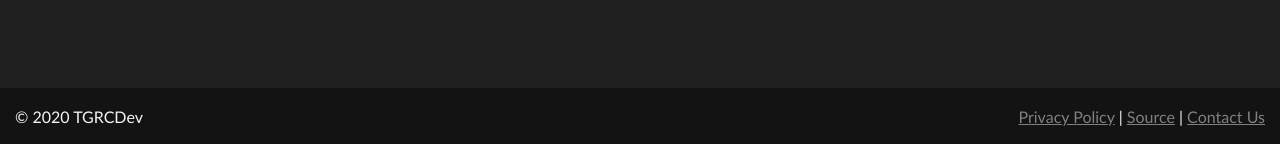
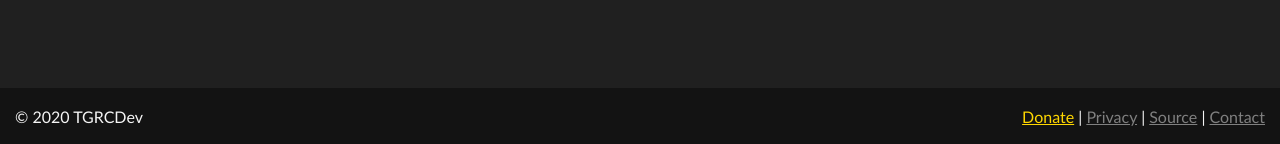
Before and after one commit to TGRCdev/WhatCanWePlay, a Flask app: page / in a window 1280 px wide. Shown: the part 656-800 px from the top of the page. Run offline with Flask 2, Linux system fonts and the light colour scheme.

Commit message:
Added a donate link

```diff
--- a/app.py
+++ b/app.py
@@ -38,6 +38,7 @@ source_url = config.get("source-url", "")
 contact_email = config["contact-email"]
 privacy_email = config.get("privacy-email", contact_email)
 connect_timeout = config.get("connect-timeout", 0.0)
+donate_url = config.get("donate-url", "")
 if connect_timeout <= 0.0:
     connect_timeout = None
 read_timeout = config.get("read-timeout", 0.0)
@@ -63,7 +64,8 @@ def basic_info_dict():
     return {
         "contact_email_user_reversed": email_rev[0][::-1],
         "contact_email_domain_reversed": email_rev[1][::-1],
-        "source_url": source_url
+        "source_url": source_url,
+        "donate_url": donate_url
     }
 
 # Tries to fetch the Steam info cookie, returns an errcode and a dict
--- a/static/styles/default_dark.css
+++ b/static/styles/default_dark.css
@@ -75,6 +75,10 @@ html, body {
     color: whitesmoke;
 }
 
+#donate {
+    color:gold; /* give me money */
+}
+
 /* Desktop Overrides */
 @media (min-width: 601px) {
     #body-box {
--- a/templates/base_page.html
+++ b/templates/base_page.html
@@ -61,7 +61,7 @@ along with this program.  If not, see <https://www.gnu.org/licenses/>.
             <div id="footer-box">
                 <div id="copyright">© 2020 TGRCDev</div>
                 <nav id="footer-nav">
-                    <a href="/privacy">Privacy Policy</a> | <a href="https://git.tgrc.dev/TGRCDev/WhatCanWePlay">Source</a> | <a id="contact-link">Contact Us</a>
+                    <a id="donate" href="{{ donate_url }}">Donate</a> | <a href="/privacy">Privacy</a> | <a href="https://git.tgrc.dev/TGRCDev/WhatCanWePlay">Source</a> | <a id="contact-link">Contact</a>
                 </nav>
             </div>
         </div>
```
